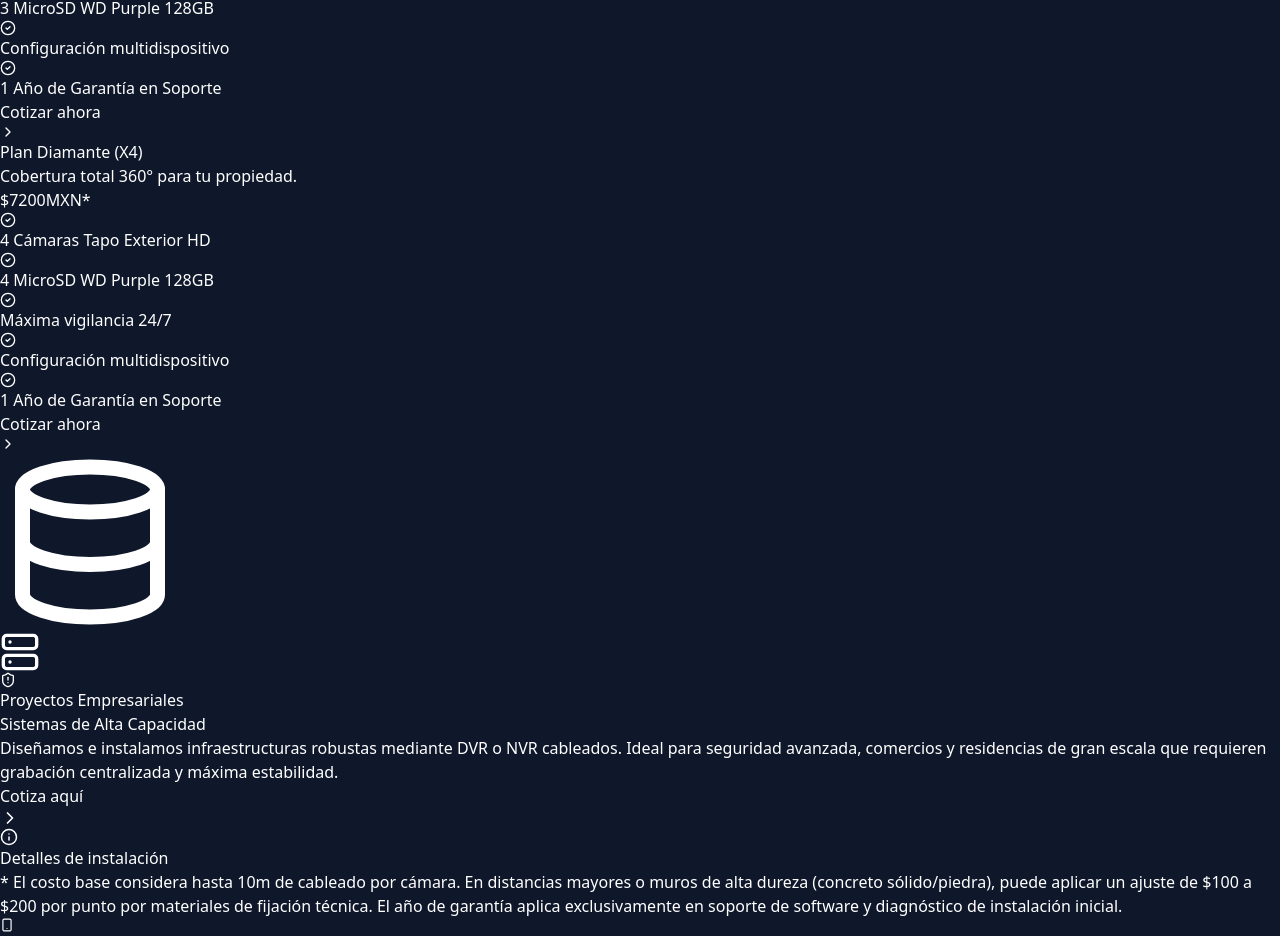
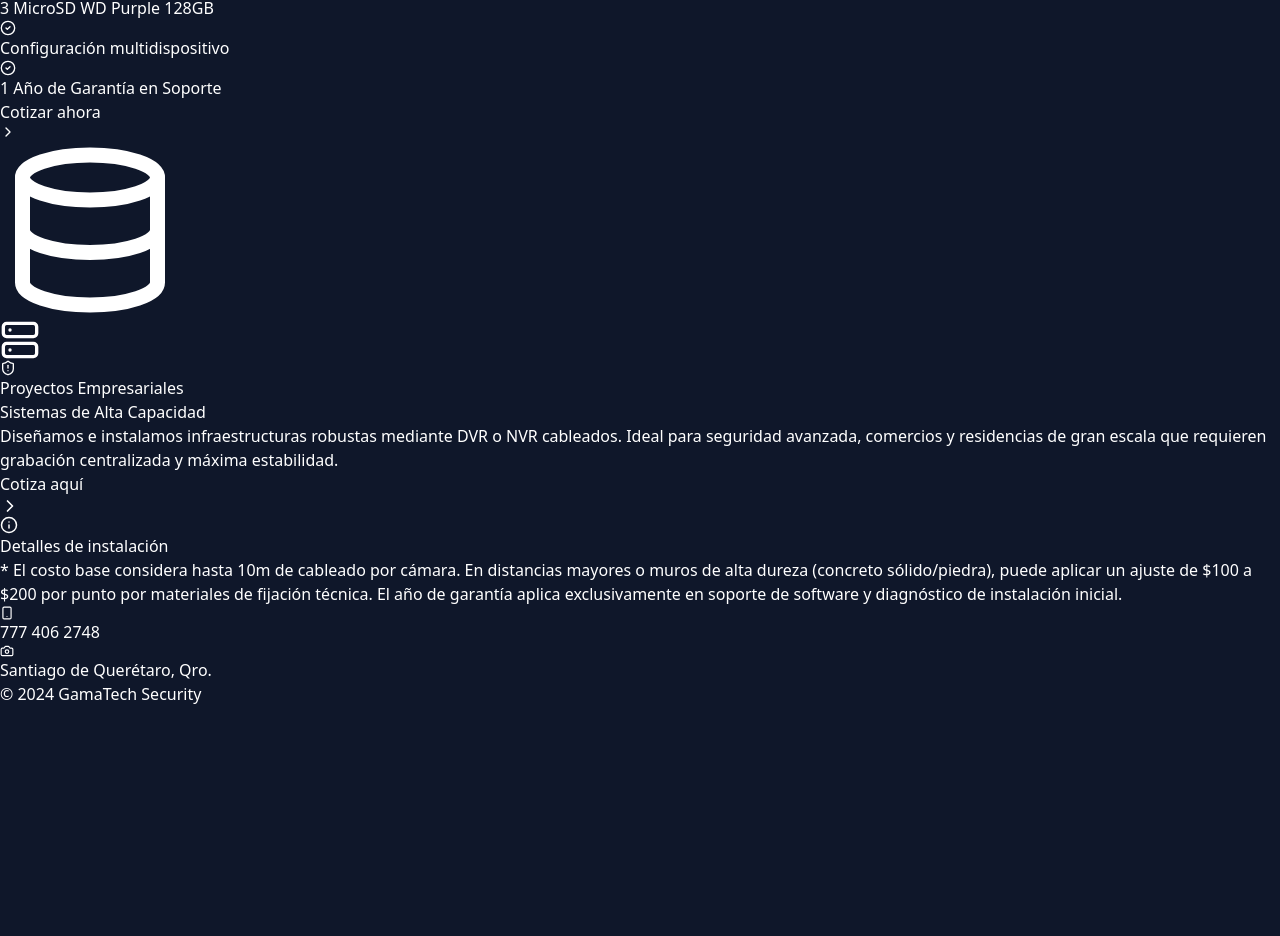
Before and after one commit to GearP94/Cotizaciones_GameTech, a React (Vite) app: page / in a window 1280 px wide. Shown: the part 2358-3294 px from the top of the page. After the commit the page ends 3064 px from the top, so only its background shows below. Built offline with nearby package versions, Linux system fonts and the light colour scheme.

Commit message:
Prueba de eliminacion

```diff
--- a/src/App.jsx
+++ b/src/App.jsx
@@ -62,20 +62,7 @@ const App = () => {
       ],
       color: "from-purple-600 to-pink-500"
     },
-    {
-      id: 4,
-      name: "Plan Diamante (X4)",
-      price: 7200,
-      desc: "Cobertura total 360° para tu propiedad.",
-      features: [
-        "4 Cámaras Tapo Exterior HD",
-        "4 MicroSD WD Purple 128GB",
-        "Máxima vigilancia 24/7",
-        "Configuración multidispositivo",
-        "1 Año de Garantía en Soporte"
-      ],
-      color: "from-cyan-600 to-blue-700"
-    }
+
   ];
 
   const handleWhatsApp = (pkgName, customMessage = null) => {
```
